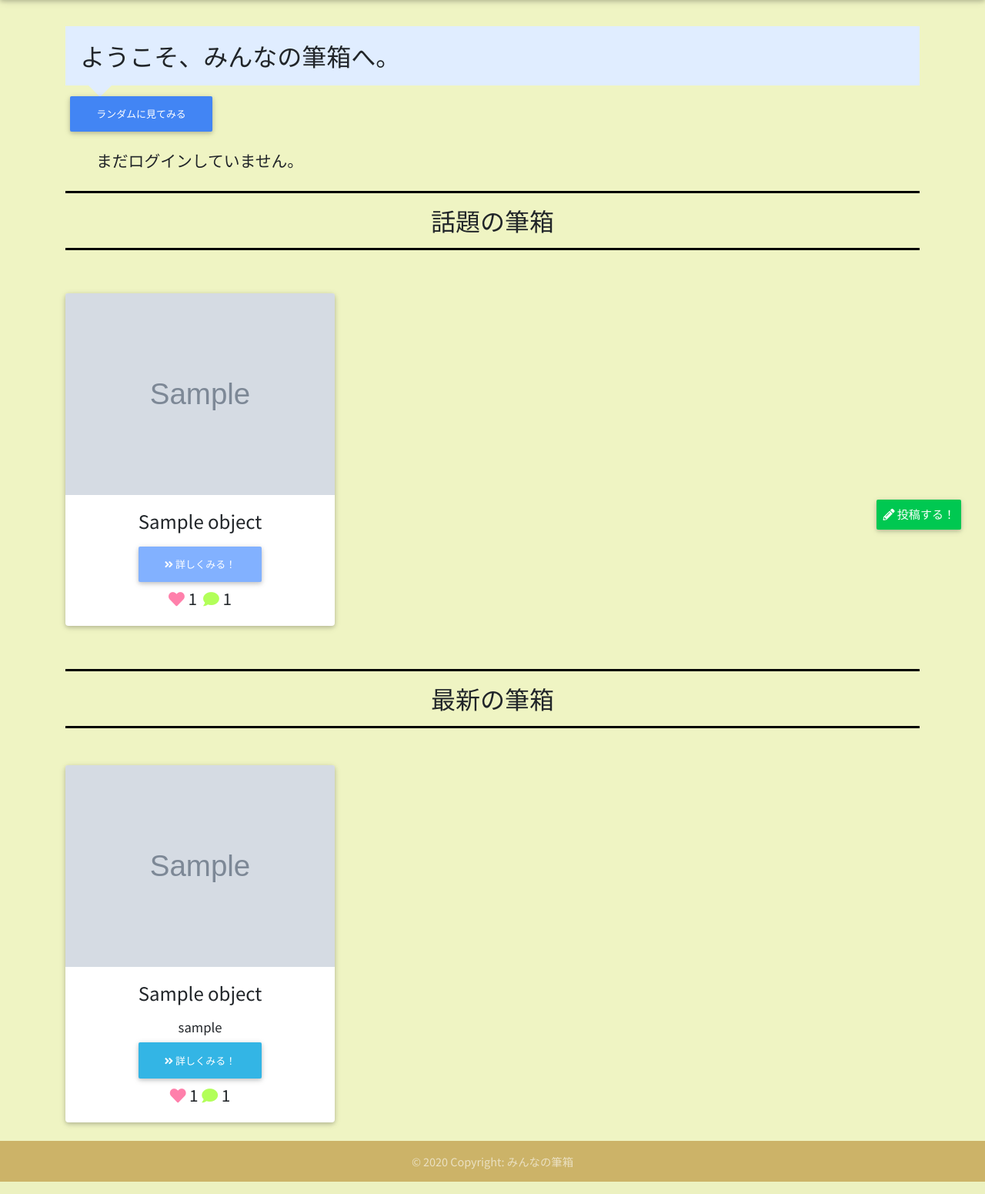
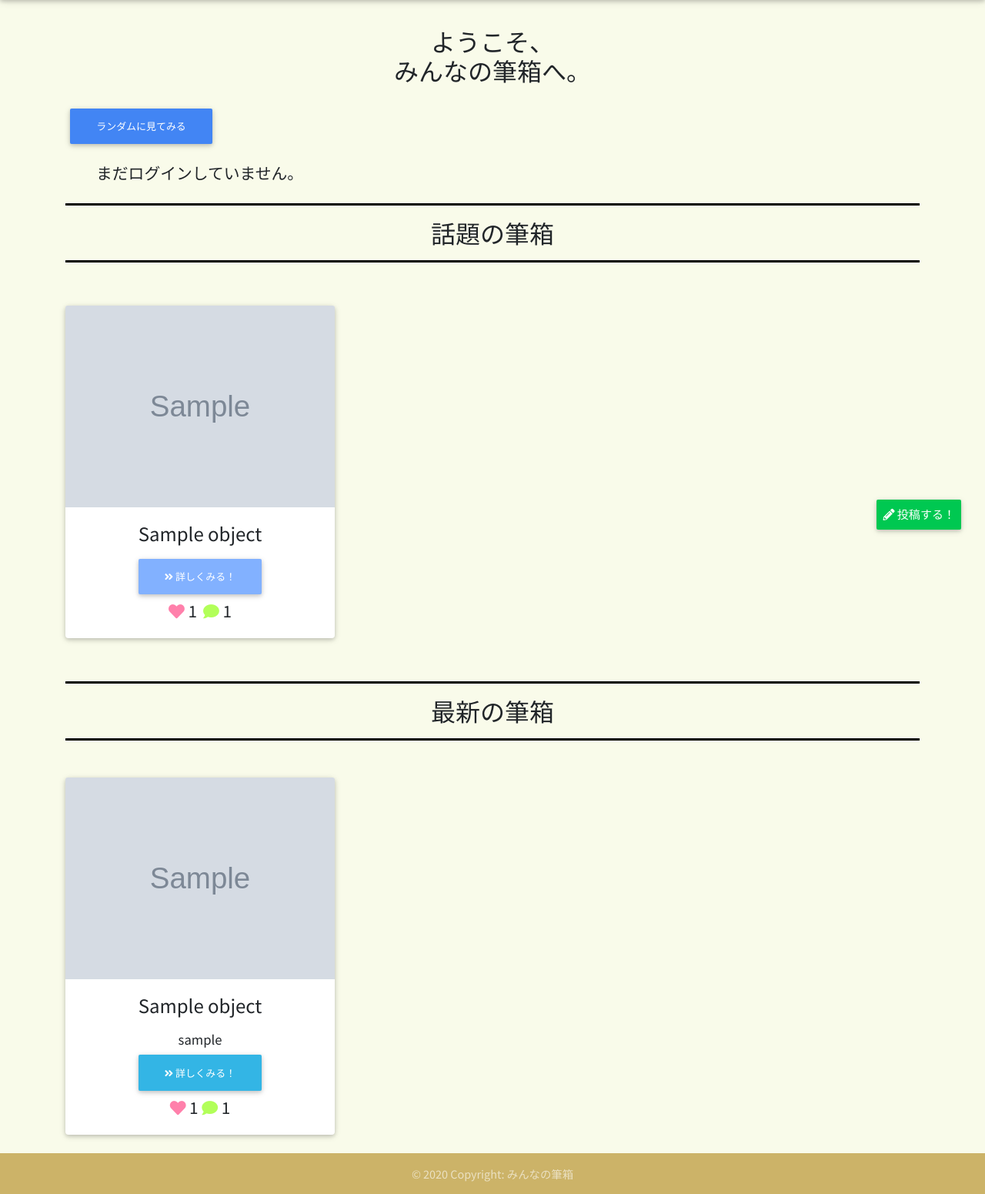
Before and after one commit to cota-eng/pencaseapp-aws-heroku, a Django app: template templates/pencaseapp/index.html in a window 1280 px wide. Shown: the part 66-1617 px from the top of the page at 77% size. Run offline with Django 3.2, Linux system fonts and the light colour scheme; the template is opened without the code that fills it: most values are stand-ins (such as "Sample title", 1, 10 or a date in 2020); grey boxes marked "Sample" are stand-in pictures; some libraries are stand-ins or nearby versions.

Commit message:
すべて更新

```diff
--- a/templates/base.html
+++ b/templates/base.html
@@ -24,7 +24,7 @@
     {% block extra_css %} {% endblock extra_css %}
 </head>
 
-<body class="rgba-lime-light">
+<body class="rgba-lime-slight">
     <div class="fixed-top">
         <nav class="navbar navbar-expand-sm navbar-dark  amber lighten-3 justify-content-between">
             <a class="navbar-brand" href="{% url 'pencaseapp:home' %}">
--- a/templates/pencaseapp/index.html
+++ b/templates/pencaseapp/index.html
@@ -2,11 +2,14 @@
 {% load static %}
 {% block content %}
 <div>
-    <h2 class="title-css">ようこそ、みんなの筆箱へ。</h2>
-    <p><a class="btn btn-primary" href="{% url 'pencaseapp:random' %}">ランダムに見てみる</a></p>
+    <div class="text-center">
+
+        <h2 class="mb-4">ようこそ、<br>みんなの筆箱へ。</h2>
+    </div>
+        <p><a class="btn btn-primary" href="{% url 'pencaseapp:random' %}">ランダムに見てみる</a></p>
     <ul>
         {% if user.is_authenticated %}
-        <p>こんにちは、{{user.nickname}}さん！</p>
+        <p>こんにちは、{{user.nickname}}さん！<br>(ログイン済です)</p>
         {% else %}
         <p>まだログインしていません。</p>
         {% endif %}
--- a/templates/pencaseapp/random.html
+++ b/templates/pencaseapp/random.html
@@ -4,8 +4,7 @@
     <p><a href="{% url 'pencaseapp:random' %}">ランダムに見てみる</a></p>
     <ul>
         {% if user.is_authenticated %}
-        <p>こんにちは、{{user.nickname}}さん！</p>
-
+        <p>こんにちは、{{user.nickname}}さん！<br>(ログイン済です)</p>
         {% endif %}
     </ul>
 </div>
@@ -14,6 +13,7 @@
     <div class="text-center">
 
         <h2 class="my-4">ランダムな筆箱</h2>
+        <p>このページではランダムに筆箱を見学することができます。</p><p>いいね・新着に関係なく見られるのでおすすめです。</p>
         <div class="row">
 
             {% for object in object_list %}
```
